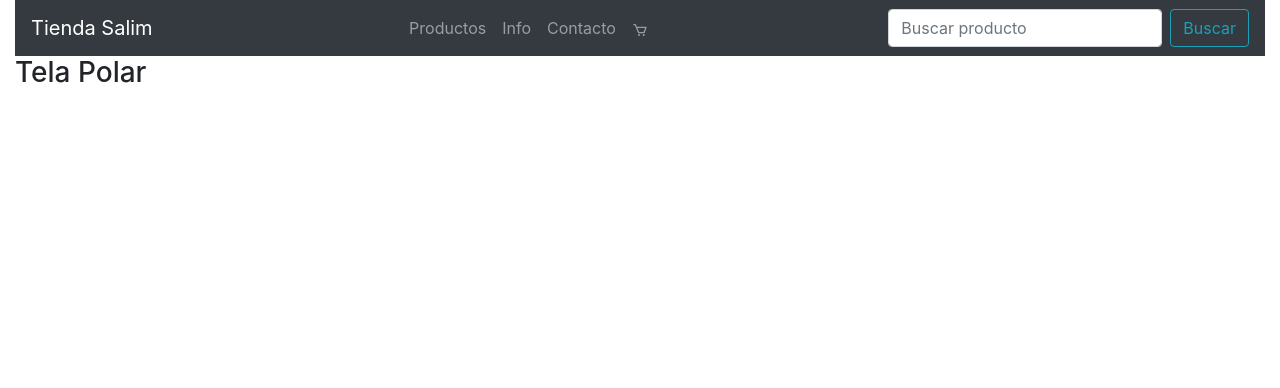
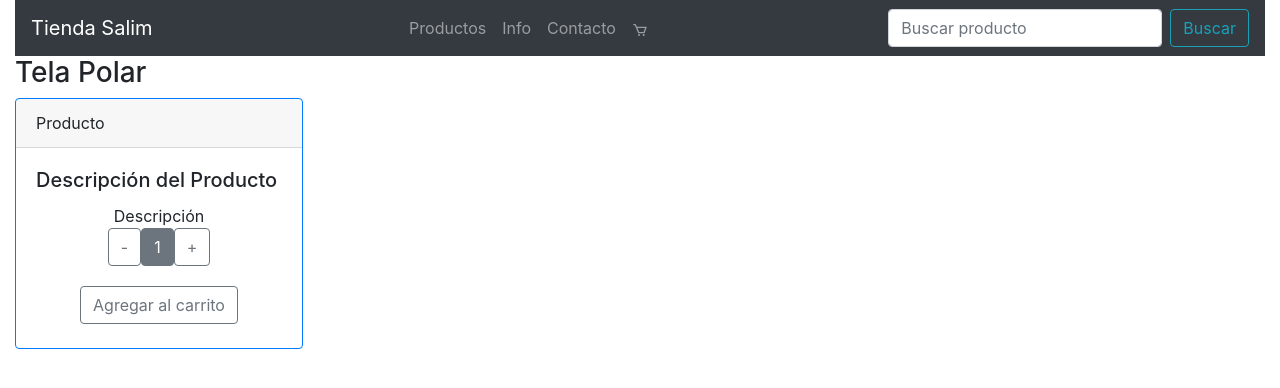
Before and after one commit to marianou/tienda_ubaid, a React (Create React App) app: page / in a window 1280 px wide. Shown: the top 388 px of the page. Built offline with nearby package versions, Linux system fonts and the light colour scheme.

Commit message:
CardItem

```diff
--- a/src/App.jsx
+++ b/src/App.jsx
@@ -1,4 +1,5 @@
 import ItemListContainer from "./components/Container/ItemListContainer";
+import ItemCount from "./components/ItemCount/ItemCount";
 import NavBar from "./components/NavBar/NavBar";
 
 
@@ -11,6 +12,11 @@
         <ItemListContainer
           prodnom="Tela Polar"
         />
+
+        <ItemCount
+          stock={5}
+          inicial={1}
+        />
     </div>
   );
 }
--- a/src/components/Container/ItemListContainer.js
+++ b/src/components/Container/ItemListContainer.js
@@ -5,6 +5,7 @@
         <div>
             <h3>{prodnom}</h3>
         </div>
+
     )
 }
 
--- /dev/null
+++ b/src/components/ItemCount/ItemCount.js
@@ -0,0 +1,39 @@
+import React, { useState } from 'react'
+import { Button, Card } from 'react-bootstrap'
+
+
+const ItemCount = ({stock, inicial}) => {
+    console.log(stock, inicial)
+    const [cantidad, setCantidad] = useState(inicial)
+
+    const sumar=()=>{
+        if(cantidad<stock)
+         setCantidad(cantidad+1)
+
+    }
+
+    const restar=()=>{
+        if(cantidad>1)
+         setCantidad(cantidad-1)
+    }
+
+    return (
+            <Card border="primary" style={{ width: '18rem' }}>
+                <Card.Header>Producto</Card.Header>
+                <Card.Body>
+                <Card.Title>Descripción del Producto</Card.Title>
+                <Card.Text className="text-center">
+                   Descripción
+                   <br />
+                   <Button variant="outline-secondary" onClick={()=>restar()}>-</Button>
+                   <Button variant="secondary">{cantidad}</Button>
+                   <Button variant="outline-secondary" onClick={()=>sumar()}>+</Button>
+                </Card.Text>
+                </Card.Body>
+                <Button variant="outline-secondary" className="mx-auto">Agregar al carrito</Button>
+                <br />
+            </Card>
+    )
+}
+
+export default ItemCount
```
